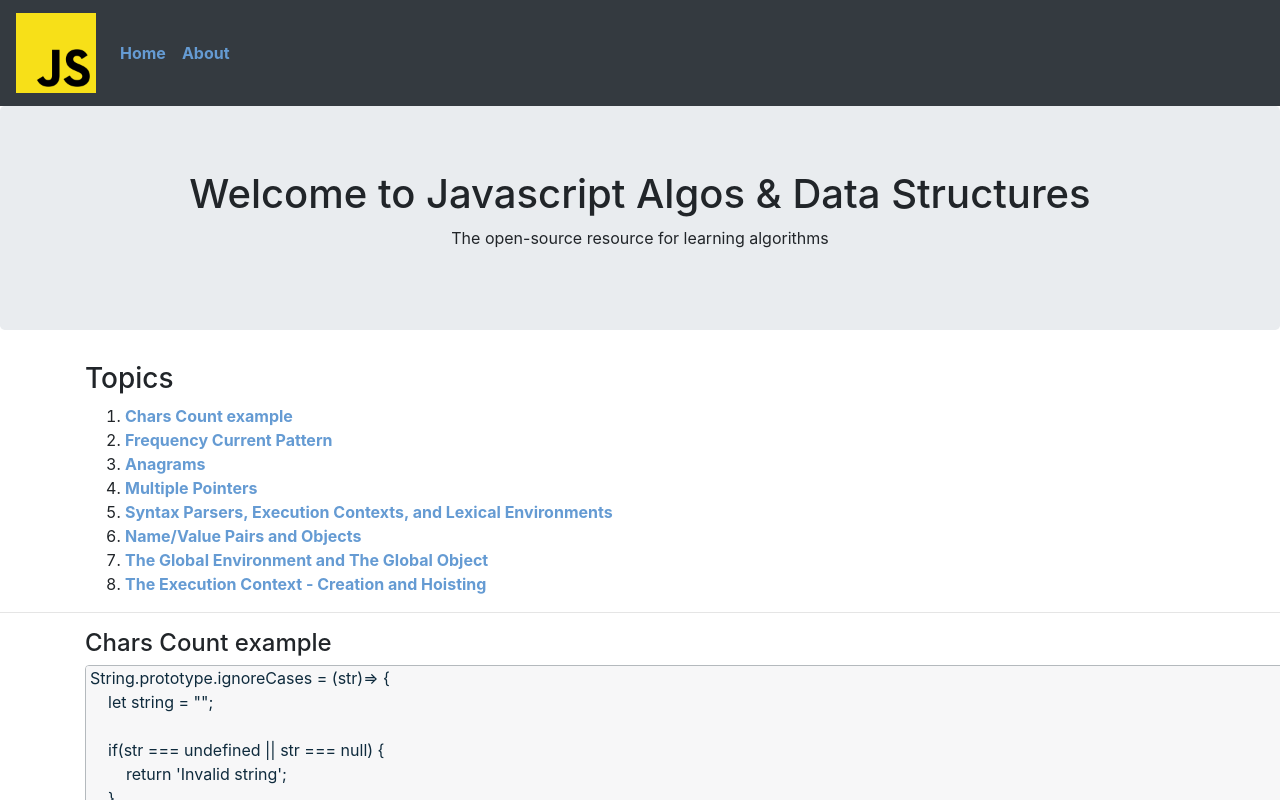
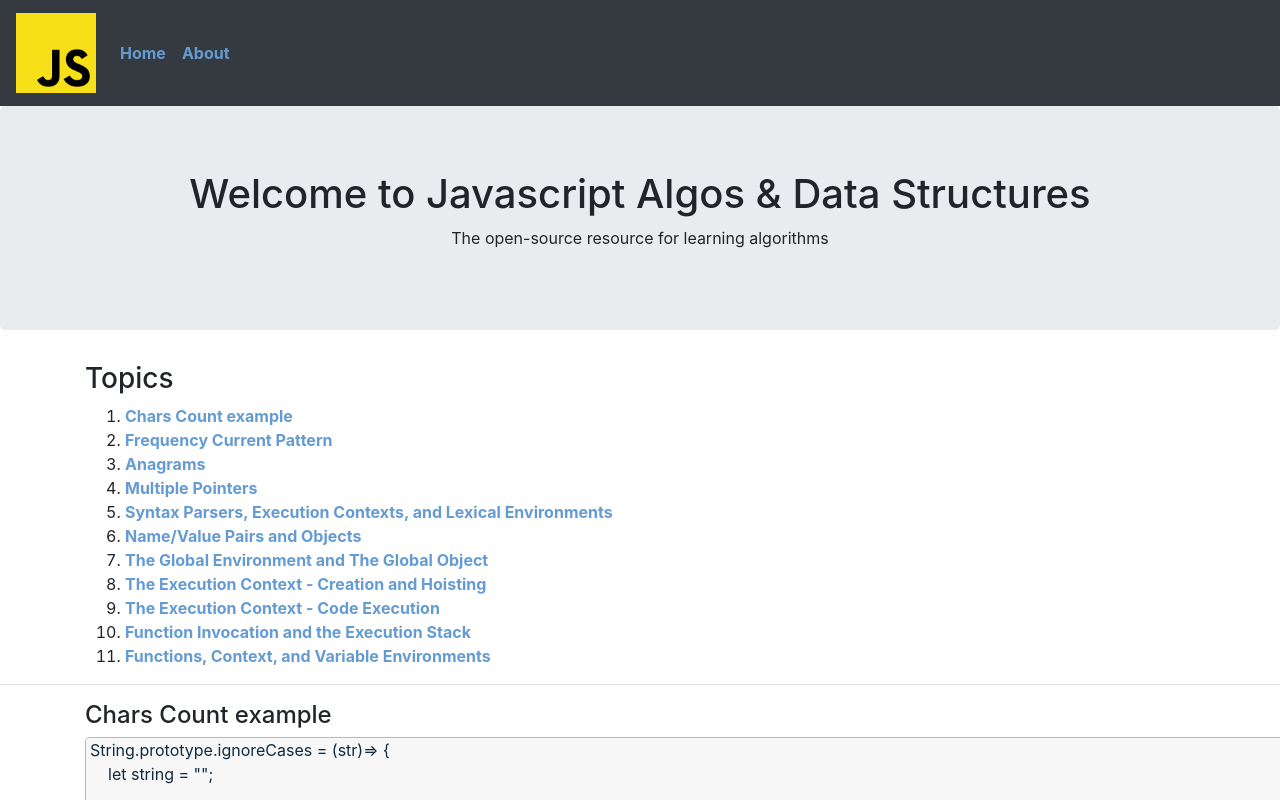
Before and after one commit to valdal14/Algorithms, a React (Create React App) app in the folder js-algos/: page / in a window 1280 px wide. Shown: the top 800 px of the page. Built offline with nearby package versions, Linux system fonts and the light colour scheme.

Commit message:
Completed the section about Context Creation

```diff
--- a/js-algos/src/App.js
+++ b/js-algos/src/App.js
@@ -14,6 +14,9 @@ import syntaxParser from './components/CodeSnippets/5-SyntaxParser';
 import nvp from './components/CodeSnippets/6-NVP-Objects';
 import globalEnv from './components/CodeSnippets/7-GlobalEnv';
 import hoisting from './components/CodeSnippets/8-Hoisting';
+import creation from './components/CodeSnippets/9-CreationContext';
+import functionInvocation from './components/CodeSnippets/10-FunctionInvocation';
+import contextVariables from './components/CodeSnippets/11-ContextVariables';
 
 function App() {
 
@@ -73,7 +76,29 @@ function App() {
       url: 'hoisting',
       codeId: 'c7',
       codeRes: 'cs7'
+    },
+    {
+      id: 8,
+      title: 'The Execution Context - Code Execution',
+      url: 'creation',
+      codeId: 'c8',
+      codeRes: 'cs8'
+    },
+    {
+      id: 9,
+      title: 'Function Invocation and the Execution Stack',
+      url: 'functionInvocation',
+      codeId: 'c9',
+      codeRes: 'cs9'
+    },
+    {
+      id: 10,
+      title: 'Functions, Context, and Variable Environments',
+      url: 'contextVariables',
+      codeId: 'c10',
+      codeRes: 'cs10'
     }
+
   ]);
 
 
@@ -98,7 +123,13 @@ function App() {
         <hr />
         <Code codeId={sections[6].codeId} resId={sections[6].codeRes} sectionUrl={sections[6].url} title={sections[6].title} exampleOne={globalEnv} size={50} />
         <hr />
-        <Code codeId={sections[7].codeId} resId={sections[7].codeRes} sectionUrl={sections[7].url} title={sections[7].title} exampleOne={hoisting} size={80} />
+        <Code codeId={sections[7].codeId} resId={sections[7].codeRes} sectionUrl={sections[7].url} title={sections[7].title} exampleOne={hoisting} size={70} />
+        <hr />
+        <Code codeId={sections[8].codeId} resId={sections[8].codeRes} sectionUrl={sections[8].url} title={sections[8].title} exampleOne={creation} size={30} />
+        <hr />
+        <Code codeId={sections[9].codeId} resId={sections[9].codeRes} sectionUrl={sections[9].url} title={sections[9].title} exampleOne={functionInvocation} size={60} />
+        <hr />
+        <Code codeId={sections[10].codeId} resId={sections[10].codeRes} sectionUrl={sections[10].url} title={sections[10].title} exampleOne={contextVariables} size={60} />
 
       </div>
     </div>
--- /dev/null
+++ b/js-algos/src/components/CodeSnippets/10-FunctionInvocation.js
@@ -0,0 +1,50 @@
+const FunctionInvocation = `// Function Invocation and the Execution Stack
+
+/*
+    INVOCATION simply means running our function.
+        - In JS just using parenthesis ()
+
+    Let's see what happen with an example:
+
+    function b(){
+        console.log('Called function b()');
+    }
+
+    function a(){
+        b();
+    }
+
+    a();
+
+    Execution Stack:
+
+        1- A Global Execution Context is created
+        2- Creation Phase:
+            - Inside the Global Object the function b() and a() are hoisted
+        3- When the parser reach a() and it is supposed to invoke a() a NEW EXECUTION CONTEXT (create and execute) is created and placed inside the EXECUTION STACK
+        4- EXECUTION STACK is just a stack, one on top of the other
+            - The one on top of the stack is what will be executed
+        5- Anytime we execute or invoke a function in JS a new EXECUTION CONTEXT is created and placed on the EXECUTION STACK
+        6- If like in our example, we have a function invocation inside a function a brand new EXECUTION CONTEXT is created and placed on top of the EXECUTION STACK and that code will be executed
+        7- Once a function execution is completed it will be pop out from the top of the stack until we are back to the Global Execution Context
+        8- Does not matter which function lexical order we have, the execution stack will be created based on the function execution:
+
+        Example: In this case the function a() is lexically declared first but they are already in memory and the stack order is determined by the
+        the function that will be executed
+
+            function a(){
+                b(); // EC: Step 2 - New Execution Context and jump to EC: Step 3
+                var c;
+            }
+
+            function b(){ // EC: Step 3 - Run the body of the function
+                var d; // After the body of the function is completed it will run the rest of function a() body
+            }
+
+            a(); // EC: Step 1
+            var d; // this will not be executed after a() is invoked since JS is synch and it will run the body of the function a() inside it's own execution context
+*/
+
+`;
+
+export default FunctionInvocation;
--- /dev/null
+++ b/js-algos/src/components/CodeSnippets/11-ContextVariables.js
@@ -0,0 +1,5 @@
+const ContextVariables = `
+
+`;
+
+export default ContextVariables;
--- /dev/null
+++ b/js-algos/src/components/CodeSnippets/9-CreationContext.js
@@ -0,0 +1,28 @@
+const Creation = `// The Execution Context - Code Execution
+
+/*
+    We already mentioned that when we execute a JS script an Execution Context is created and that there are two phases:
+        - Creation: Where the Global Execution Context is created and the Global Object, 'this' and eventually Outer Envs are created
+        - Execution: In this phase we have already the above things but in addition our code will be executed
+
+    JS is a single threaded synch execution (one command at the time and in order)
+
+    Example:
+*/
+
+function b(){
+    console.log('Called b()');
+}
+
+b(); // Called b()
+
+console.log(a); // Undefined
+
+var a = 'Hello World!';
+
+console.log(a); // Hello World!
+
+return a;
+`;
+
+export default Creation;
```
